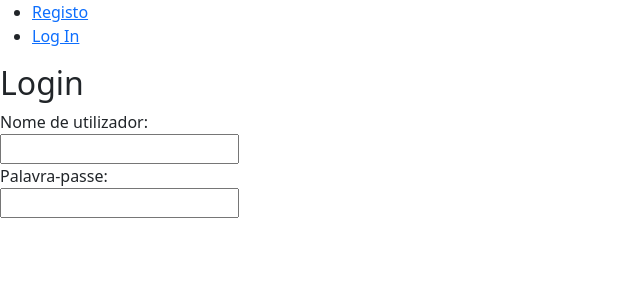
After one commit to VascoNog/projprog, a Python web app: template templates/login.html in a window 1280 px wide. The commit adds this page. Shown: the top 300 px of the page, without its empty margins (0-640 px from the left). Run offline with Jinja, Linux system fonts and the light colour scheme; the template is opened without the code that fills it, so the values that code supplies are empty.

Commit message:
Adicionando páginas de login e registro

```diff
--- a/templates/layout.html
+++ b/templates/layout.html
@@ -11,82 +11,34 @@
         <link href="https://cdn.jsdelivr.net/npm/bootstrap@5.3.3/dist/css/bootstrap.min.css" rel="stylesheet" integrity="sha384-QWTKZyjpPEjISv5WaRU9OFeRpok6YctnYmDr5pNlyT2bRjXh0JMhjY6hW+ALEwIH" crossorigin="anonymous">
         <script src="https://cdn.jsdelivr.net/npm/bootstrap@5.3.3/dist/js/bootstrap.bundle.min.js" integrity="sha384-YvpcrYf0tY3lHB60NNkmXc5s9fDVZLESaAA55NDzOxhy9GkcIdslK1eN7N6jIeHz" crossorigin="anonymous"></script>
 
-        <!-- https://favicon.io/emoji-favicons/money-bag/ -->
-        <link href="/static/favicon.ico" rel="icon">
-
-        <link href="/static/styles.css" rel="stylesheet">
-
-        <title>C$50 Finance: {% block title %}{% endblock %}</title>
+        <title>TEC OPTIMIZER: {% block title %}{% endblock %}</title>
 
     </head>
 
     <body>
+        <nav>
+            <div>
+                <div>
+                    {% if session["user_id"] %}
 
-        <nav class="bg-light border navbar navbar-expand-md navbar-light">
-            <div class="container-fluid">
-                <a class="navbar-brand" href="/"><span class="blue">C</span><span class="red">$</span><span class="yellow">5</span><span class="green">0</span> <span class="red">Finance</span></a>
-                <button aria-controls="navbar" aria-expanded="false" aria-label="Toggle navigation" class="navbar-toggler" data-bs-target="#navbar" data-bs-toggle="collapse" type="button">
-                    <span class="navbar-toggler-icon"></span>
-                </button>
-                <div class="collapse navbar-collapse" id="navbar">
-                    {% if session["user_id"] %}
-                        <ul class="navbar-nav me-auto mt-2">
-                            <!-- <li class="nav-item"><a class="nav-link" href="/quote">Quote</a></li>
-                            <li class="nav-item"><a class="nav-link" href="/buy">Buy</a></li>
-                            <li class="nav-item"><a class="nav-link" href="/sell">Sell</a></li>
-                            <li class="nav-item"><a class="nav-link" href="/history">History</a></li>
-                            <li class="nav-item"><a class="nav-link" href="/addcash">Add Cash</a></li> -->
+                        <ul>
+                            <li><a href="/xpto">xpto</a></li>
                         </ul>
-                        <ul class="navbar-nav ms-auto mt-2">
-                            <li class="nav-item"><a class="nav-link" href="/logout">Log Out</a></li>
+                        <ul>
+                            <li><a href="/logout">Log Out</a></li>
                         </ul>
                     {% else %}
-                        <ul class="navbar-nav ms-auto mt-2">
-                            <li class="nav-item"><a class="nav-link" href="/register">Register</a></li>
-                            <li class="nav-item"><a class="nav-link" href="/login">Log In</a></li>
+                        <ul>
+
+                            <!-- Quererei um botão para o registo? Será de utilizar único -->
+                            <li><a href="/register">Registo</a></li>
+                            <li><a href="/login">Log In</a></li>
                         </ul>
                     {% endif %}
                 </div>
             </div>
         </nav>
-
-        {% if get_flashed_messages() %}
-            <header>
-                <div class="alert alert-primary mb-0 text-center" role="alert">
-                    {{ get_flashed_messages() | join(" ") }}
-                </div>
-            </header>
-        {% endif %}
-
-        <main class="container py-5 text-center">
             {% block main %}{% endblock %}
-        </main>
-
-        <footer class="mb-5">
-
-            <p class="mb-3 small text-center text-muted">
-                Data provided by <a href="https://finance.yahoo.com/">Yahoo</a>
-            </p>
-
-            <form action="https://validator.w3.org/check" class="text-center" enctype="multipart/form-data" method="post" target="_blank">
-                <input name="doctype" type="hidden" value="HTML5">
-                <input name="fragment" type="hidden">
-                <input alt="Validate" src="/static/I_heart_validator.png" type="image"> <!-- https://validator.w3.org/ -->
-            </form>
-            <script>
-                document.addEventListener('DOMContentLoaded', function() {
-                    // Adapted from https://stackoverflow.com/a/10162353
-                    const html = '<!DOCTYPE ' +
-                    document.doctype.name +
-                    (document.doctype.publicId ? ' PUBLIC "' + document.doctype.publicId + '"' : '') +
-                    (!document.doctype.publicId && document.doctype.systemId ? ' SYSTEM' : '') +
-                    (document.doctype.systemId ? ' "' + document.doctype.systemId + '"' : '') +
-                    '>\n' + document.documentElement.outerHTML;
-                    document.querySelector('form[action="https://validator.w3.org/check"] > input[name="fragment"]').value = html;
-                });
-            </script>
-        </footer>
-
     </body>
 
 </html>
--- /dev/null
+++ b/templates/login.html
@@ -0,0 +1,17 @@
+{% extends "layout.html" %}
+
+{% block title %}
+Login
+{% endblock %}
+
+{% block main %}
+
+<h2>Login</h2>
+<form>
+    <label>Nome de utilizador:</label><br>
+    <input type="text" name="username"><br>
+    <label>Palavra-passe:</label><br>
+    <input type="text" name="password">
+</form>
+
+{% endblock %}
```
Also changed, not shown: templates/RENAME.html (deleted, +0 -13 lines), templates/apology.html (added, +17 -0 lines), templates/register.html (added, +21 -0 lines).
